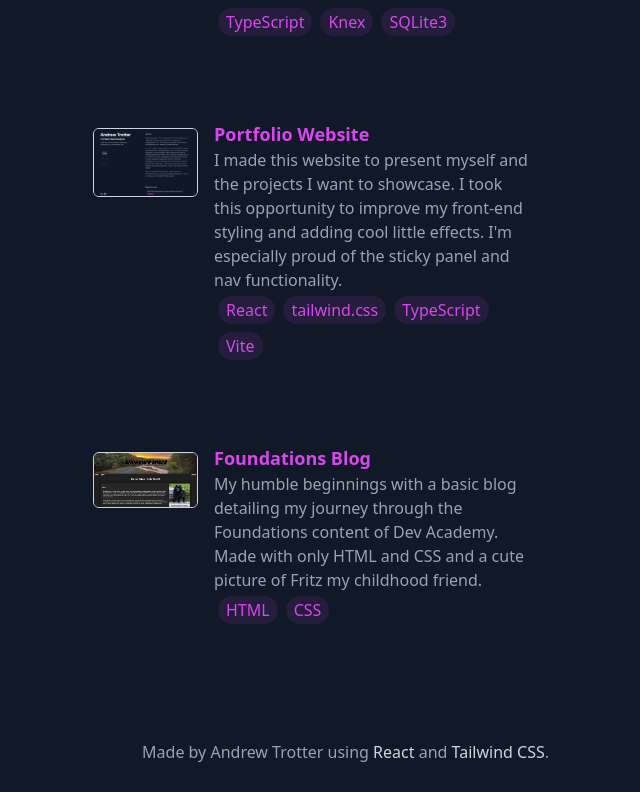
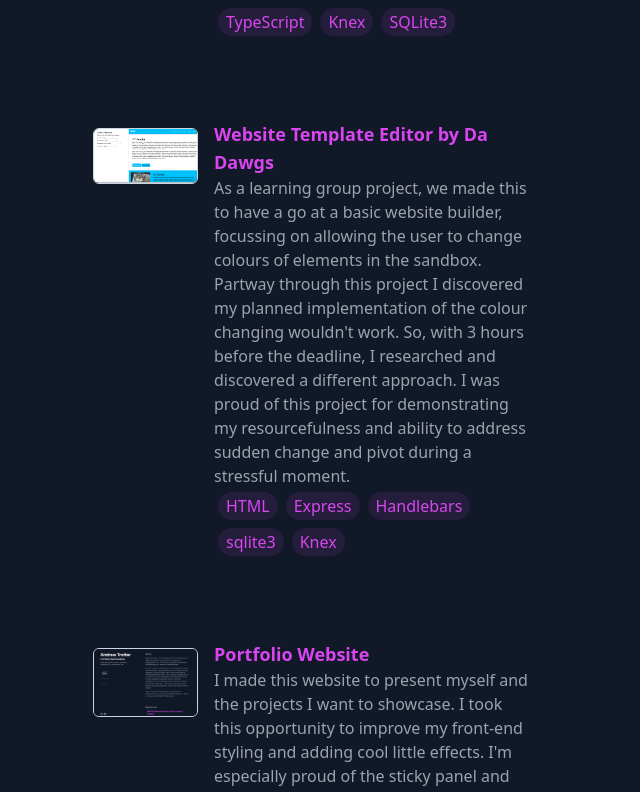
Before and after one commit to andrew-trotter/portfolio, a React (Vite) app: page / in a window 1280 px wide. Shown: the part 1560-2352 px from the top of the page, without its empty margins (579-1219 px from the left). Built offline with nearby package versions, Linux system fonts and the light colour scheme.

Commit message:
content: added new project

```diff
--- a/src/assets/data/data.ts
+++ b/src/assets/data/data.ts
@@ -19,6 +19,20 @@ export const projects: Project[] = [
   },
   {
     id: 2,
+    name: 'Website Template Editor by Da Dawgs',
+    desc: `As a learning group project, we made this to have a go at a basic website builder, focussing on allowing the user to change colours of elements in the sandbox. Partway through this project I discovered my planned implementation of the colour changing wouldn't work. So, with 3 hours before the deadline, I researched and discovered a different approach. I was proud of this project for demonstrating my resourcefulness and ability to address sudden change and pivot during a stressful moment.`,
+    url: 'https://github.com/kahikatea-2023/Da-Dawgs/tree/main',
+    image: '../../images/website-template-editor.png',
+    techs: [
+      { name: 'HTML' },
+      { name: 'Express' },
+      { name: 'Handlebars' },
+      { name: 'sqlite3' },
+      { name: 'Knex' },
+    ],
+  },
+  {
+    id: 98,
     name: 'Portfolio Website',
     desc: `I made this website to present myself and the projects I want to showcase. I took this opportunity to improve my front-end styling and adding cool little effects. I'm especially proud of the sticky panel and nav functionality.`,
     url: '/',
```
Also changed, not shown: public/images/website-template-editor.png (added).
